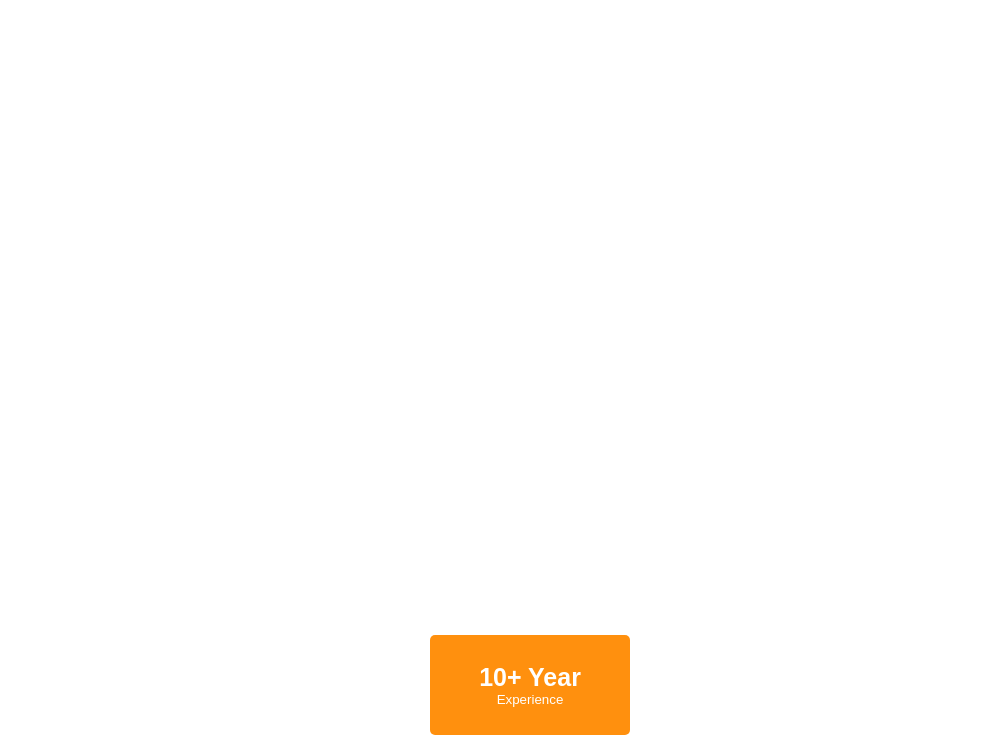
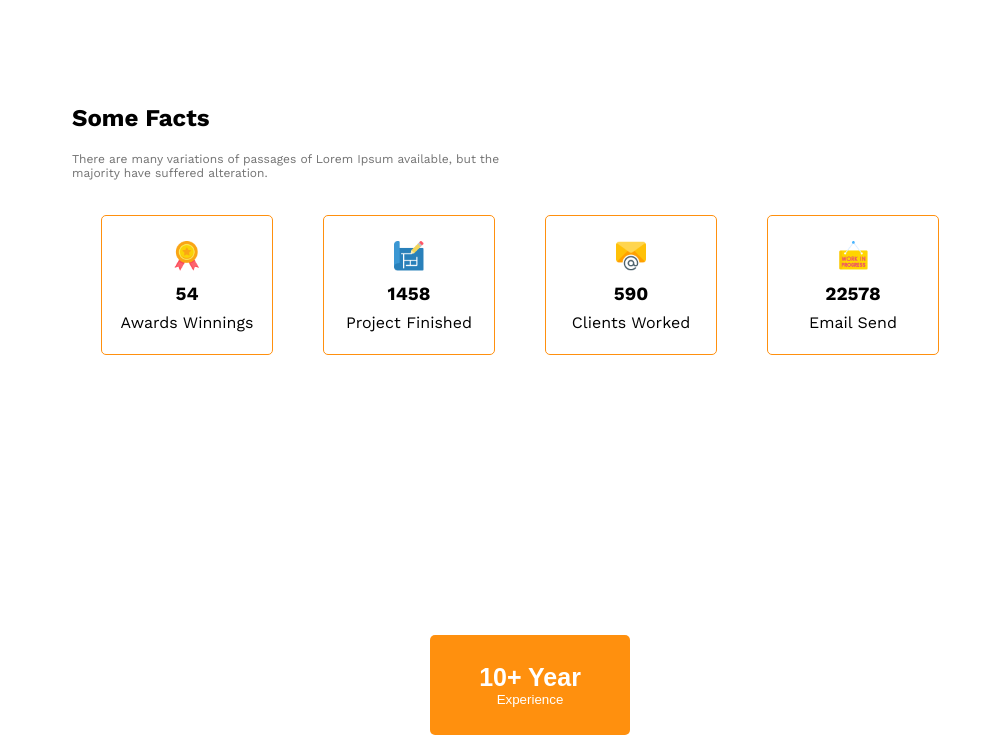
Before and after one commit to Tonny-Saha/Architect-assignment02, a plain HTML site: page index.html in a window 1280 px wide. Shown: the part 2245-2980 px from the top of the page, without its empty margins (120-1106 px from the left). Drawn offline with nearby package versions, Linux system fonts and the light colour scheme.

Commit message:
features-section done

```diff
--- a/index.html
+++ b/index.html
@@ -109,6 +109,35 @@
                 <button><span>10+ Year</span><br> Experience </button>
             </div>
         </div>
+        <!-- Features section end -->
+
+        <!-- Facts section start -->
+
+        <div class="facts-section">
+            <div class="facts-content">
+                <h2>Some Facts</h2>
+                <p>There are many variations of passages of Lorem Ipsum available, but the majority have suffered alteration.</p>
+            </div>
+            <div class="facts-container">
+                <div class="box"><img src="images/icons/ribon.png" alt="">
+                <h3>54</h3>
+            <p>Awards Winnings</p>
+        </div>
+                <div class="box"><img src="images/icons/projects.png" alt="">
+                <h3>1458</h3>
+            <p>Project Finished</p>
+        </div>
+                <div class="box"><img src="images/icons/email.png" alt="">
+                <h3>590</h3>
+            <p>Clients Worked</p>
+        </div>
+                <div class="box"><img src="images/icons/customers.png" alt="">
+                <h3>22578</h3>
+            <p>Email Send</p>
+        </div>
+            </div>
+
+        </div>
     </main>
 </body>
 </html>
--- a/styles/style.css
+++ b/styles/style.css
@@ -166,8 +166,52 @@ body{
     .button button span{
         font-size: 25px;
         font-weight: 800;
+
     }
+/* Features section end */
 
+/* Facts section start */
+.facts-section{
+    margin: 0 auto;
+    margin-top: 100px;
+    width: 70%;
+}
+.facts-content{
+    width: 50%;
+    margin-bottom: 35px;
+}
+.facts-content p{
+    color: #727272;
+    font-size: 12px;
+}
+.facts-container{
+    display: flex;
+    align-items: center;
+    justify-content: center;
+    gap: 50px;
+}
+.facts-container .box{
+    padding: 10px;
+    border: 1px solid var(--orange);
+    text-align: center;
+    border-radius: 5px;
+    width: 150px;
+    line-height: 10px;
+    transition: width .5s, height .5s;
+    margin-bottom: 100px;
+}
+.box:hover{
+    width: 180px;
+    height: 150px;
+    background-color: rgba(255, 144, 14, .1);
+    box-shadow: 0 3px 10px rgb(0 0 0 / 0.2);
+}
+
+
+.box img{
+    margin-top: 15px;
+    width: 30px;
+}
 
 /* Media Queries */
 
@@ -233,6 +277,15 @@ body{
         justify-content: center;
         align-items: center;
     }
+    .features-content{
+        width: 200px
+    }
+    .content_box{
+        width: 150px;
+    }
+     .para{
+        font-size: 8px;
+    }
     .features-image img{
         height: 330px;
         width: 250px;
@@ -254,6 +307,10 @@ body{
         font-size: 15px;
         font-weight: 800;
     }
+/* Features section end */
 
-
+/* Facts section start */
+.facts-container{
+    flex-direction: column;
 }
+}
```
